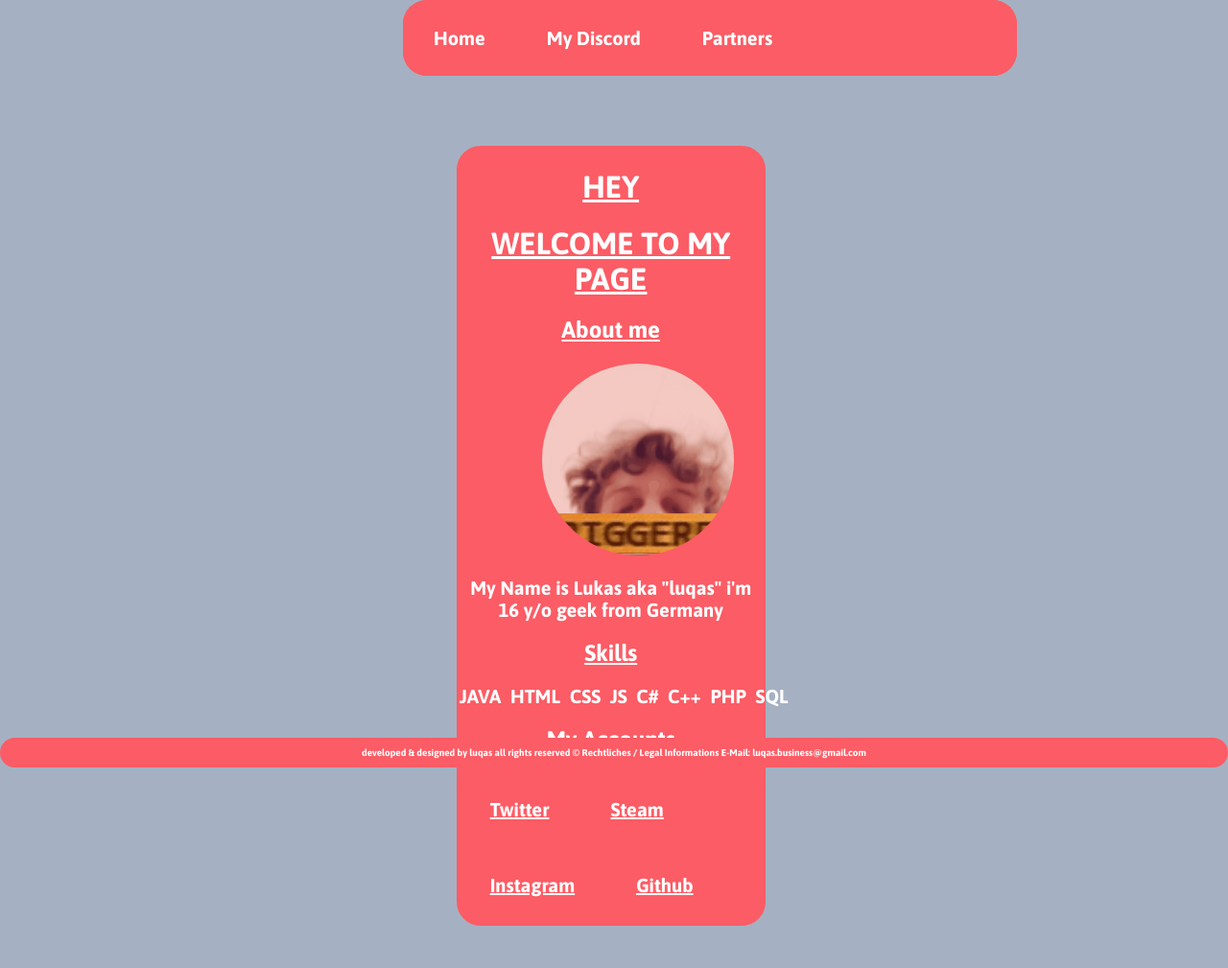
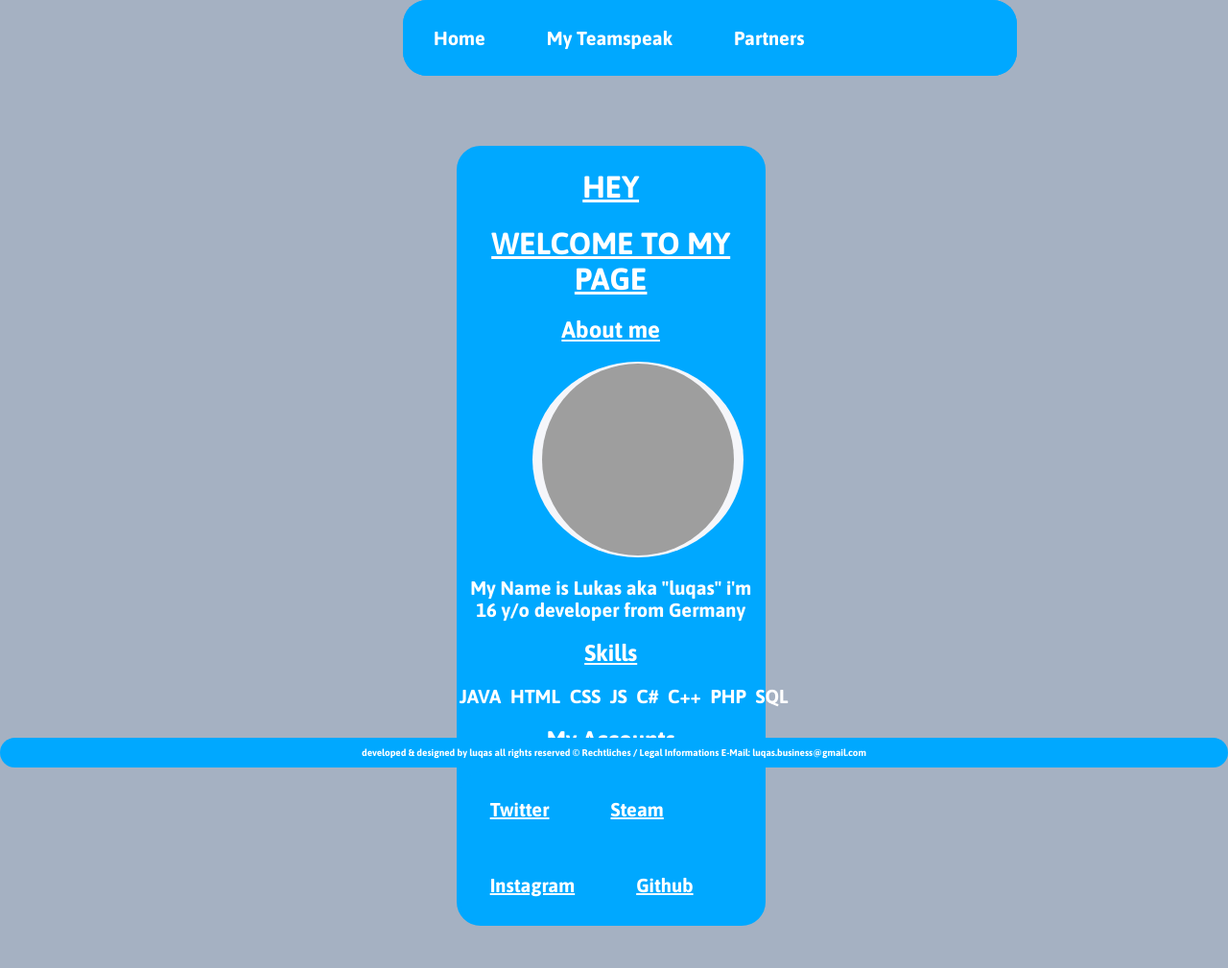
Before and after one commit to Badstagram/luqas.xyz, a PHP site: page / in a window 1280 px wide. Shown: the whole page at 96% size. Run offline with PHP 8.4, Linux system fonts and the light colour scheme; grey boxes are pictures that could not be loaded.

Commit message:
10/25/2019

```diff
--- a/404.html
+++ b/404.html
@@ -11,6 +11,7 @@
  <html>
 		<head>
 		<meta charset="utf-8">
+		<meta name="viewport" content="width=device-width, initial-scale=1, maximum-scale=1, user-scalable=0">
 		<title>Error - luqas.xyz</title>
 		<link rel="head" type="head/html" href="index.html">
 		<link rel="stylesheet" type="text/css" href="style.css">
--- a/index.html
+++ b/index.html
@@ -11,7 +11,7 @@
  <html>
  <head>
  <meta charset="utf-8">
- <meta name="viewport" content="width=device-width, initial-scale=1.0">
+ <meta name="viewport" content="width=device-width, initial-scale=1, maximum-scale=1, user-scalable=0">
  <title>Home - luqas.xyz</title>
  <link rel="stylesheet" type="text/css" href="style.css">
  <link rel="shortcut icon" type="img/x-icon" href="./img/favicon.png">
@@ -23,8 +23,10 @@
  <ul>
 	 <li><a href="index">Home</a></li>
 	  &nbsp;
-	 <li><a href="discord" target="popup-beispiel" onclick="javascript:open('', 'popup-beispiel', 'height=350px,width=400px,resizable=no')"> My Discord</a></li>
+	  <li><a href="ts3server://oxygen?port=9987&channel=lobby"> My Teamspeak </a></li>
 	  &nbsp;
+	 <!--<li><a href="discord" target="popup-beispiel" onclick="javascript:open('', 'popup-beispiel', 'height=350px,width=400px,resizable=no')"> My Discord</a></li>
+	  &nbsp;-->
 	 <li><a href="partners">Partners</a></li>
  </ul>
  </header>
@@ -38,9 +40,9 @@
 		 <h1 class="h1nothing">HEY</h1>
 		 <h1>WELCOME TO MY PAGE</h1>
 		 <h2>About me</h2>
-		 <img style="height:200px;width:200px;background-color:#fc5c65;display: block;color: fff;padding: 2px 10px;border: 3px #fff;border-radius:100%;margin-left: 24%;" src="./img/triggerluqas.gif"></img>
+		 <img style="height:200px;width:200px;background-color:#f5f6fa;display: block;color: fff;padding: 2px 10px;border: 3px #fff;border-radius:100%;margin-left: 24%;" src="./img/f3d36726d65b49f08a3cd978113314a6.png"></img>
 		 <p>
-			  My Name is Lukas aka "luqas" i'm 16 y/o geek from Germany
+			  My Name is Lukas aka "luqas" i'm 16 y/o developer from Germany
 		 </p>
 		 <h2>Skills</h2>
 		 <div class="skillbox">
--- a/style.css
+++ b/style.css
@@ -1,7 +1,7 @@
 @import url('https://fonts.googleapis.com/css?family=Asap:400,500,700');
 body {
 	background-color:#a5b1c2;
-		color:#fc5c65;
+		color:#00a8ff;
 	font-family:'Asap',sans-serif;
 	text-align:center;
 }
@@ -10,7 +10,7 @@ header {
 	left:420px;
 	top:0;
 	width:50%;
-	background-color:#fc5c65;
+	background-color:#00a8ff;
 	color:#fff;
 	text-align:center;
 	border-radius:25px;
@@ -21,14 +21,14 @@ footer {
 	left:0;
 	bottom:0;
 	width:100%;
-	background-color:#fc5c65;
+	background-color:#00a8ff;
 	color:#fff;
 	text-align:center;
 	border-radius:25px;
 	font-size:10px;
 }
 footer a {
-	background-color:#fc5c65;
+	background-color:#00a8ff;
 	border-radius:25px;
 	color:#fff;
 	font-size:10px;
@@ -36,7 +36,7 @@ footer a {
 footer a:hover {
 	background-color:#fff;
 	border-radius:25px;
-	color:#fc5c65;
+	color:#00a8ff;
 	font-size:10px;
 }
 ul {
@@ -44,7 +44,7 @@ ul {
 	margin:0 auto;
 	padding:0;
 	overflow:hidden;
-	background-color:#fc5c65;
+	background-color:#00a8ff;
 	border-radius:25px;
 }
 li {
@@ -67,7 +67,7 @@ li a {
 li a:hover {
 	background-color:#fff;
 	border-radius:25px;
-	color:#fc5c65;
+	color:#00a8ff;
 }
 a {
 	color:#fff;
@@ -79,14 +79,14 @@ a:hover {
 	border-radius:25px;
 }
 .textbox {
-	background-color:#fc5c65;
+	background-color:#00a8ff;
 	color:#fff;
 	text-align:center;
 	display:block;
 	max-width: 25%;
 	max-height: 25%;
 	position: static;
-	border: 3px solid #fc5c65;
+	border: 3px solid #00a8ff;
 	margin-left:37%;
 	border-radius:25px;
 }
@@ -106,14 +106,14 @@ a:hover {
 	text-decoration:underline;
 }
 .errorbox {
-	background-color:#fc5c65;
+	background-color:#00a8ff;
 	color:#fff;
 	text-align:center;
 	display:block;
 	width:250px;
 	height:300px;
 	position:static;
-	border:3px solid #fc5c65;
+	border:3px solid #00a8ff;
 	border-radius:25px;
 	margin-left:37%;
 	left: 558;
```
Also changed, not shown: img/luqas.gif (deleted), img/luqas.jpg (deleted), img/triggerluqas.gif (deleted).
